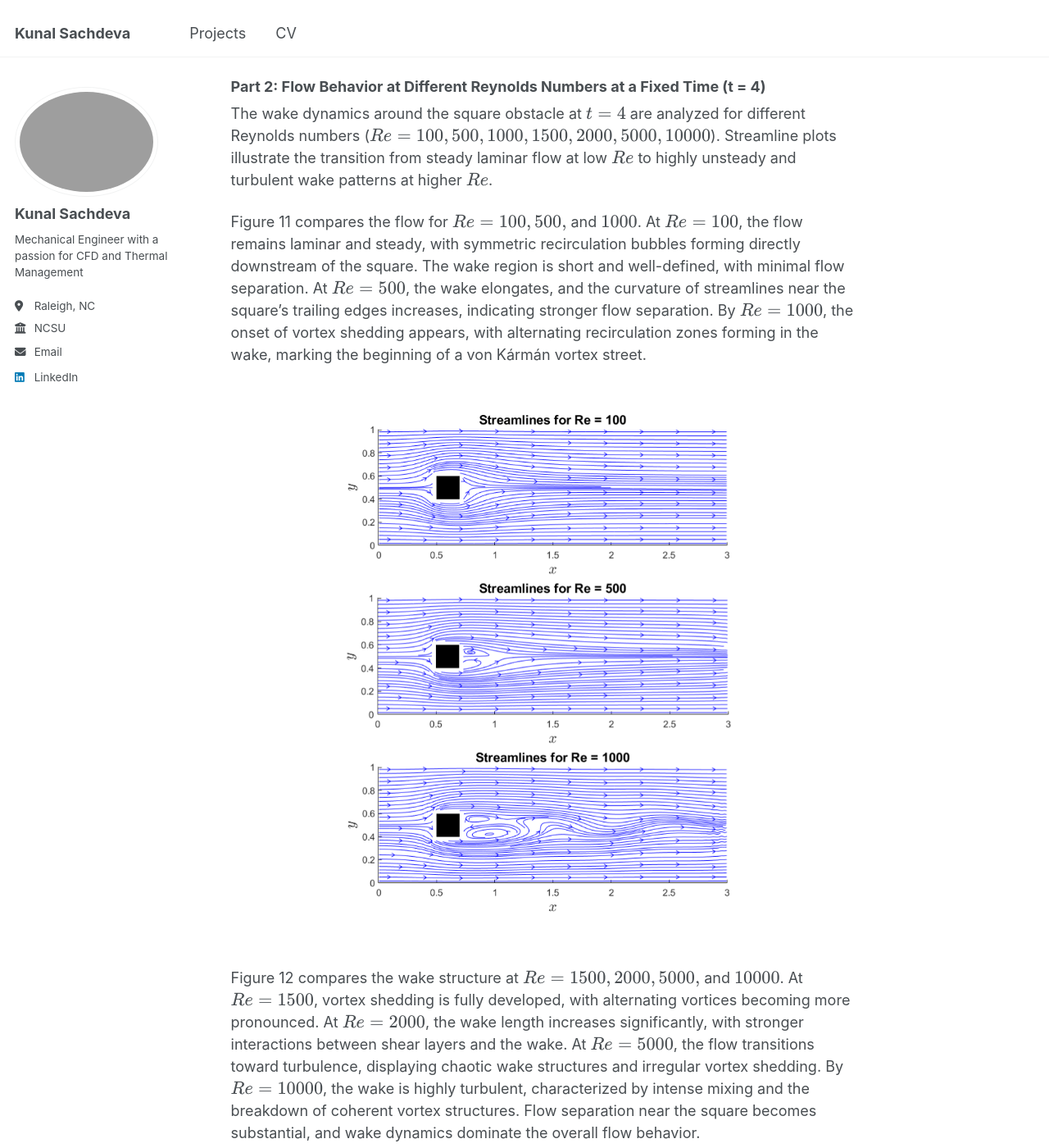
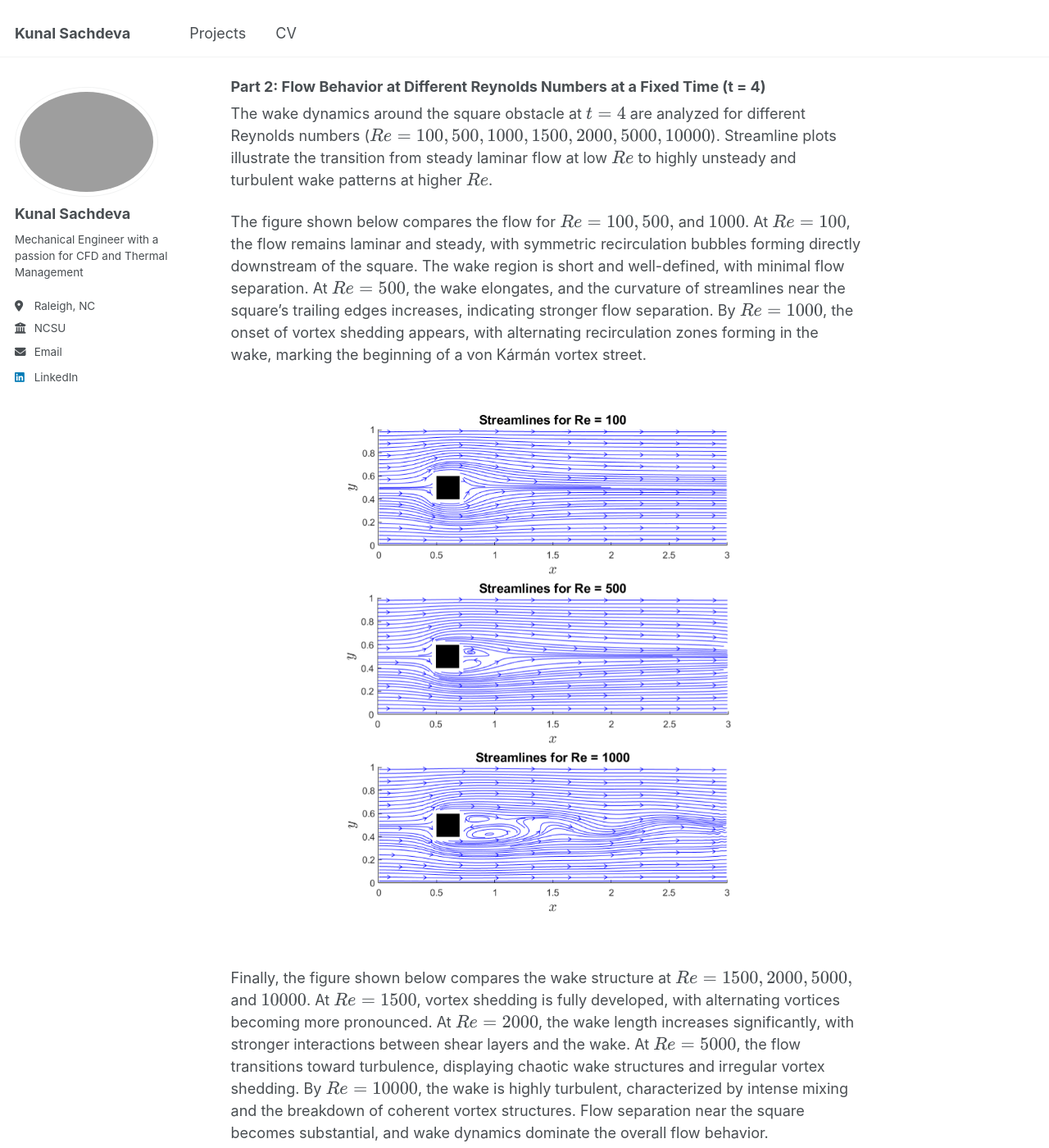
Before and after one commit to sachdevakunal/sachdevakunal.github.io, a Jekyll site: the page built from _projects/iNS_part2.md, in a window 1280 px wide and 1400 px high, scrolled down 5282 px. Shown: the whole window at 82% size. Built offline with Jekyll 4.4.1, drawn with Linux system fonts in a browser that asks for light colours.

Commit message:
Update iNS_part2.md

```diff
--- a/_projects/iNS_part2.md
+++ b/_projects/iNS_part2.md
@@ -80,13 +80,13 @@ Vorticity contours highlight strong shear near square corners, where flow separa
 
 The wake dynamics around the square obstacle at $$ t = 4 $$ are analyzed for different Reynolds numbers ($$ Re = 100, 500, 1000, 1500, 2000, 5000, 10000 $$). Streamline plots illustrate the transition from steady laminar flow at low $$ Re $$ to highly unsteady and turbulent wake patterns at higher $$ Re $$.
 
-Figure 11 compares the flow for $$ Re = 100, 500, $$ and $$ 1000 $$. At $$ Re = 100 $$, the flow remains laminar and steady, with symmetric recirculation bubbles forming directly downstream of the square. The wake region is short and well-defined, with minimal flow separation. At $$ Re = 500 $$, the wake elongates, and the curvature of streamlines near the square’s trailing edges increases, indicating stronger flow separation. By $$ Re = 1000 $$, the onset of vortex shedding appears, with alternating recirculation zones forming in the wake, marking the beginning of a von Kármán vortex street.
+The figure shown below compares the flow for $$ Re = 100, 500, $$ and $$ 1000 $$. At $$ Re = 100 $$, the flow remains laminar and steady, with symmetric recirculation bubbles forming directly downstream of the square. The wake region is short and well-defined, with minimal flow separation. At $$ Re = 500 $$, the wake elongates, and the curvature of streamlines near the square’s trailing edges increases, indicating stronger flow separation. By $$ Re = 1000 $$, the onset of vortex shedding appears, with alternating recirculation zones forming in the wake, marking the beginning of a von Kármán vortex street.
 
 <p align="center">
   <img src="https://sachdevakunal.github.io/images/iNS_part2/re100,500,1000_t=4_91x31.png" width="75%">
 </p>
 
-Figure 12 compares the wake structure at $$ Re = 1500, 2000, 5000, $$ and $$ 10000 $$. At $$ Re = 1500 $$, vortex shedding is fully developed, with alternating vortices becoming more pronounced. At $$ Re = 2000 $$, the wake length increases significantly, with stronger interactions between shear layers and the wake. At $$ Re = 5000 $$, the flow transitions toward turbulence, displaying chaotic wake structures and irregular vortex shedding. By $$ Re = 10000 $$, the wake is highly turbulent, characterized by intense mixing and the breakdown of coherent vortex structures. Flow separation near the square becomes substantial, and wake dynamics dominate the overall flow behavior.
+Finally, the figure shown below compares the wake structure at $$ Re = 1500, 2000, 5000, $$ and $$ 10000 $$. At $$ Re = 1500 $$, vortex shedding is fully developed, with alternating vortices becoming more pronounced. At $$ Re = 2000 $$, the wake length increases significantly, with stronger interactions between shear layers and the wake. At $$ Re = 5000 $$, the flow transitions toward turbulence, displaying chaotic wake structures and irregular vortex shedding. By $$ Re = 10000 $$, the wake is highly turbulent, characterized by intense mixing and the breakdown of coherent vortex structures. Flow separation near the square becomes substantial, and wake dynamics dominate the overall flow behavior.
 
 <p align="center">
   <img src="https://sachdevakunal.github.io/images/iNS_part2/re1500,2000,5000,10000_t=4_91x31.png" width="75%">
```
